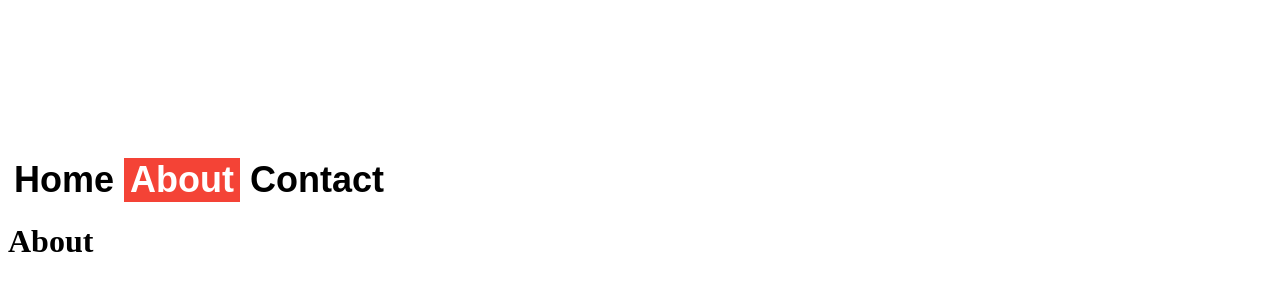
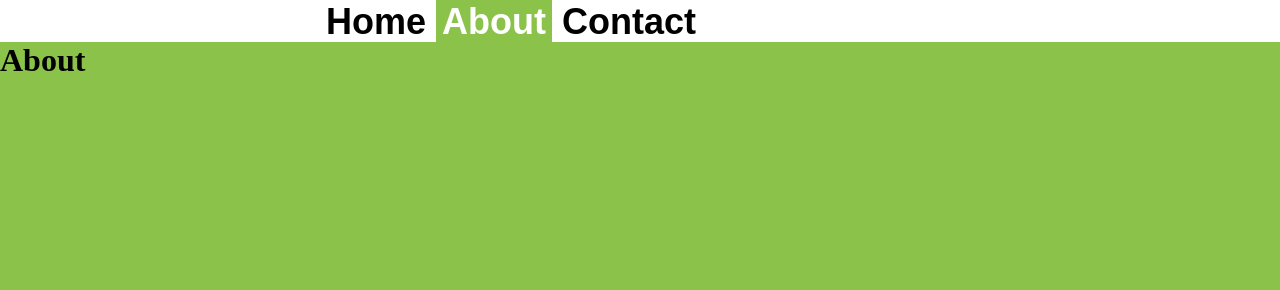
Before and after one commit to Jonabrakib/Tab-Layout-CSS-and-JavaScript, a plain HTML site: page index.html in a window 1280 px wide. Both pictures are taken after a click on the button "About". Drawn offline with Linux system fonts and the light colour scheme.

Commit message:
complete

```diff
--- a/index.html
+++ b/index.html
@@ -10,8 +10,8 @@
 		<!-- Tab links -->
 		<div class="tab-btn">
 		  <button onclick="showPanel(0,'#f44336')">Home</button>
-		  <button onclick="showPanel(1,'#f44336')">About</button>
-		  <button onclick="showPanel(2,'#f44336')">Contact</button>
+		  <button onclick="showPanel(1,'#8bc34a')">About</button>
+		  <button onclick="showPanel(2,'#2196f3')">Contact</button>
 		</div>
 
 		<!-- Tab content -->
--- a/main.js
+++ b/main.js
@@ -12,5 +12,6 @@ function showPanel(panelIndex,colorCode) {
         node.style.display="none";
     });
     tabPanels[panelIndex].style.display="block";
+    tabPanels[panelIndex].style.backgroundColor=colorCode;
 }
 showPanel(0,'#f44336');
--- a/style.css
+++ b/style.css
@@ -1,5 +1,19 @@
 body{
-  padding: 150px 0px;
+  padding: 0px 0px;
+  margin: 0px 0px;
+
+}
+.hero{
+  width: 100%;
+}
+.tab{
+  height: 100vh;
+}
+.tab-btn{
+  display: block;
+  margin: 0 auto;
+  width: 50%;
+  margin-bottom: -23px;
 }
 .tab-btn button{
   cursor: pointer;
@@ -8,3 +22,7 @@ body{
   font-size: 36px;
   font-weight: bold;
 }
+
+.tab-btn button:focus{
+  outline: 0;
+}
```
